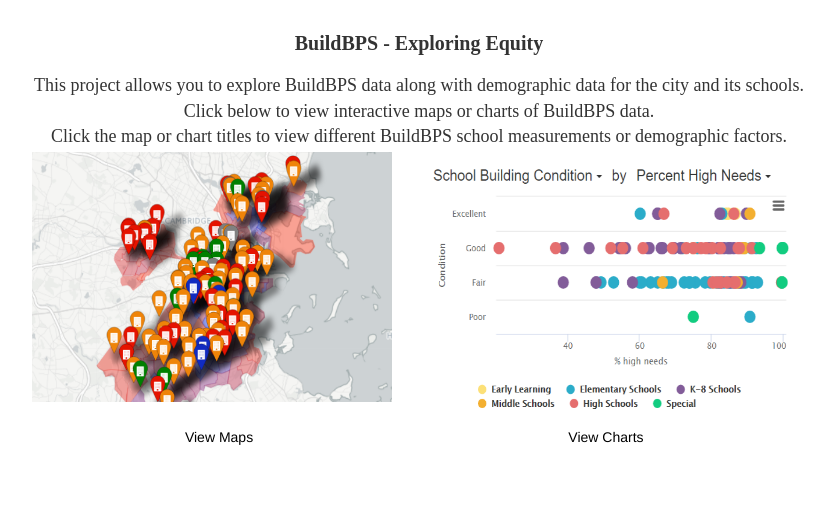
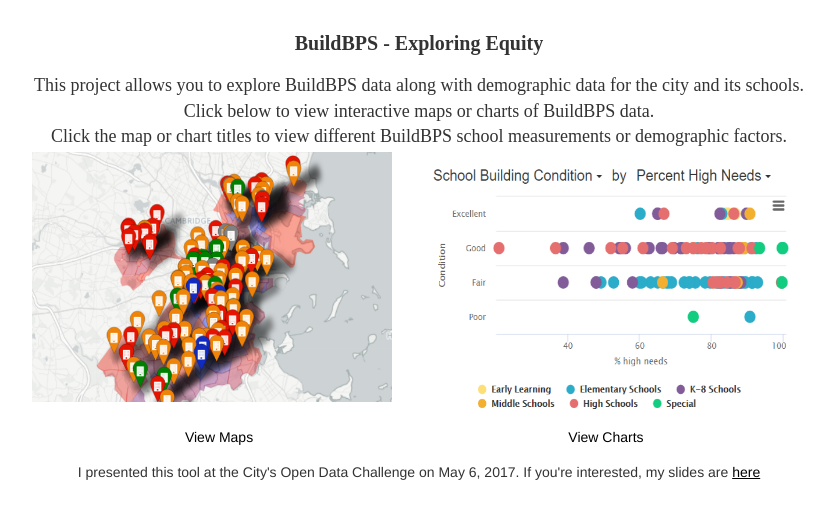
Before and after one commit to weissjd/BuildBPS, a plain HTML site: page index.html in a window 1280 px wide. Shown: the whole page, without its empty margins (221-1055 px from the left). Drawn offline with nearby package versions, Linux system fonts and the light colour scheme.

Commit message:
Added link to Open Data Challenge slides.

```diff
--- a/index.html
+++ b/index.html
@@ -49,8 +49,14 @@
             <td align="center"><a href="maps.html"><div>View Maps</div></a></td>
             <td align="center"><a href="charts.html"><div>View Charts</div></a></td>
          </tr>
+         <tr>
+            <td align="center" colspan="2"><div style="margin-top:15px">
+    I presented this tool at the City's Open Data Challenge on May 6, 2017. If you're interested, my slides
+    are <a href="https://docs.google.com/presentation/d/1OhhK8LrzAo0PSWS0DJ9ObTH9CjHIFm7VjYzYALwQfyo/edit?usp=sharing" style="text-decoration:underline">here</a>
+</div></td>
+         </tr>
          </table>
-        </div>
+        </p>
     <script>
   (function(i,s,o,g,r,a,m){i['GoogleAnalyticsObject']=r;i[r]=i[r]||function(){
   (i[r].q=i[r].q||[]).push(arguments)},i[r].l=1*new Date();a=s.createElement(o),
```
